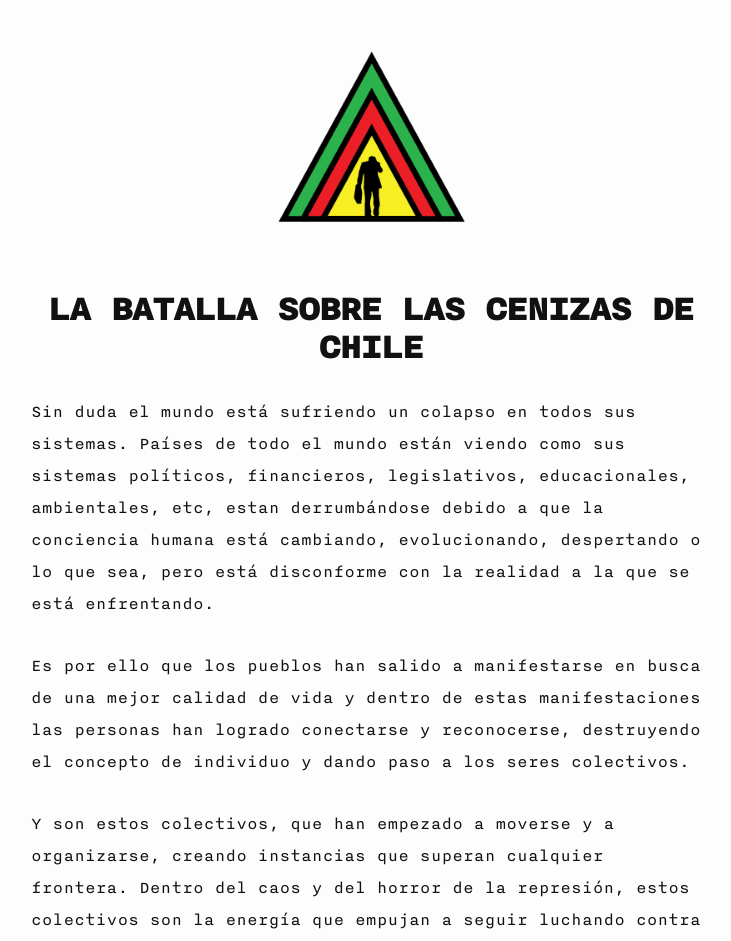
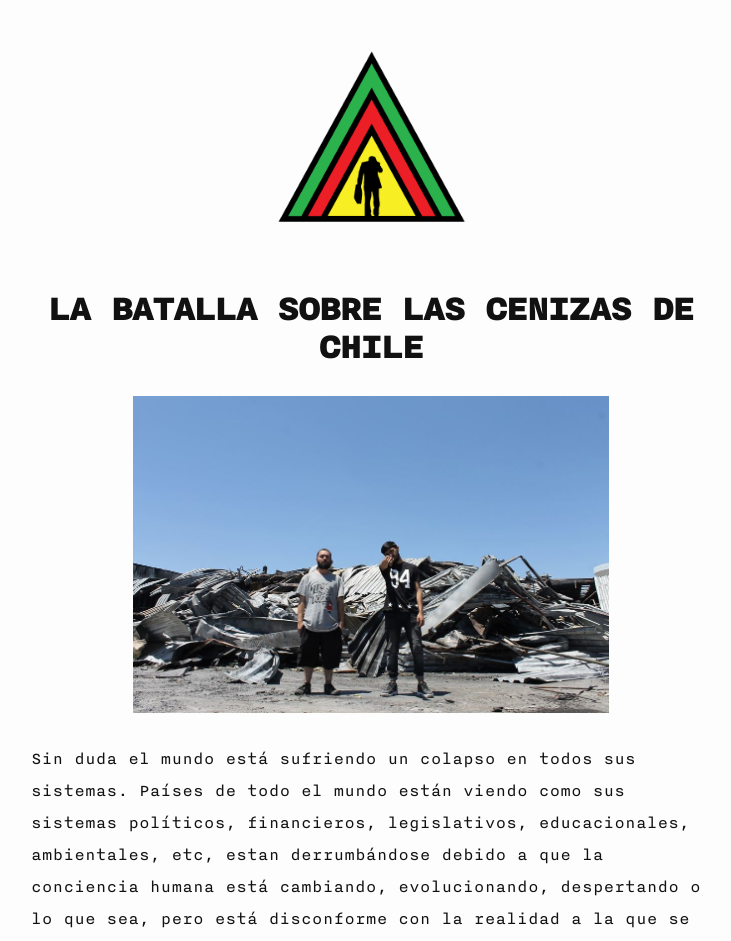
Before and after one commit to nclsjstnn/mananarecords, a Jekyll site: the page built from blog/1.markdown, in a window 1280 px wide. Shown: the top 941 px of the page, without its empty margins (269-1000 px from the left). Built offline with Jekyll 4.4.1, drawn with Linux system fonts in a browser that asks for light colours; nearby versions of some CDN libraries.

Commit message:
Post con Image Preview

```diff
--- a/blog/1.markdown
+++ b/blog/1.markdown
@@ -3,6 +3,8 @@ layout:	post
 title: "La batalla sobre las cenizas de Chile"
 preview: /assets/images/dd.jpg
 ---
+
+![{{ page.title }}]({{ page.preview }}){: class="fullsize"}
 
 Sin duda el mundo está sufriendo un colapso en todos sus sistemas. Países de todo el mundo están viendo como sus sistemas políticos, financieros, legislativos, educacionales, ambientales, etc, estan derrumbándose debido a que la conciencia humana está cambiando, evolucionando, despertando o lo que sea, pero está disconforme con la realidad a la que se está enfrentando.
 
```
